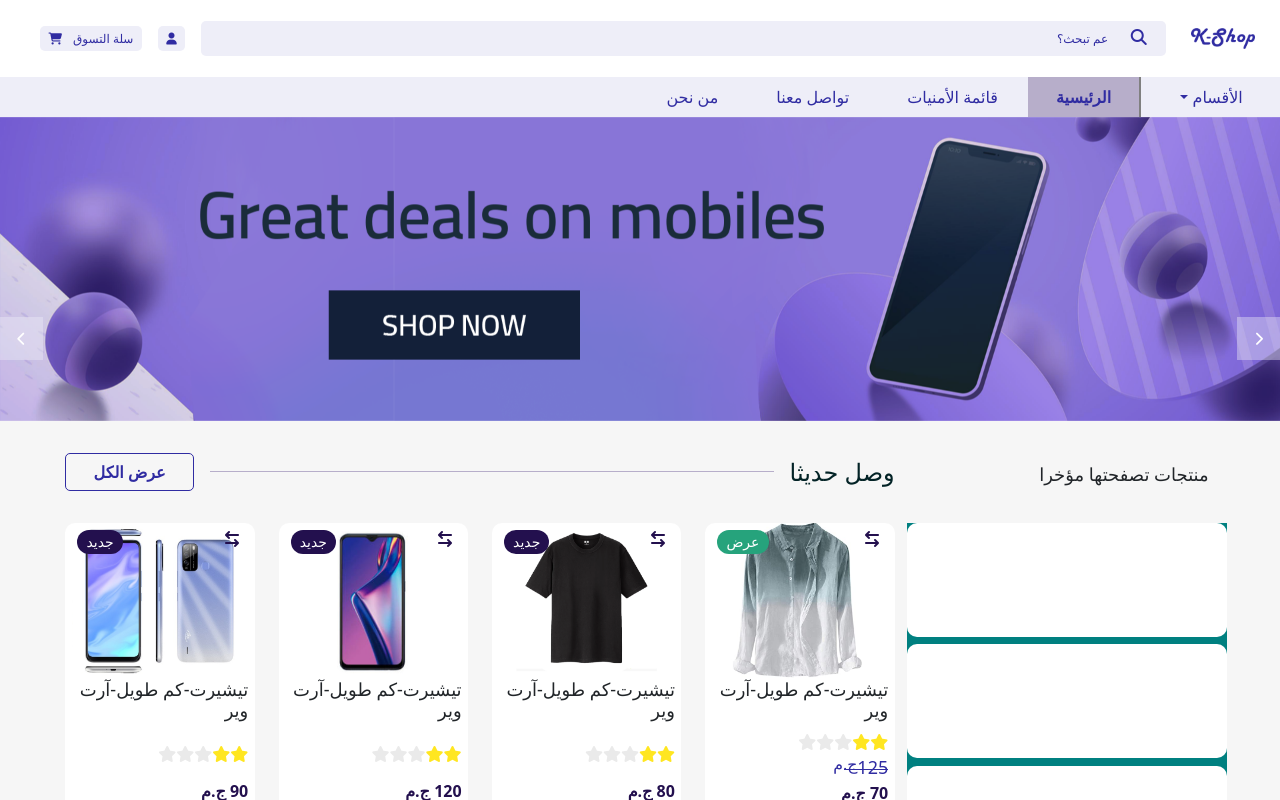
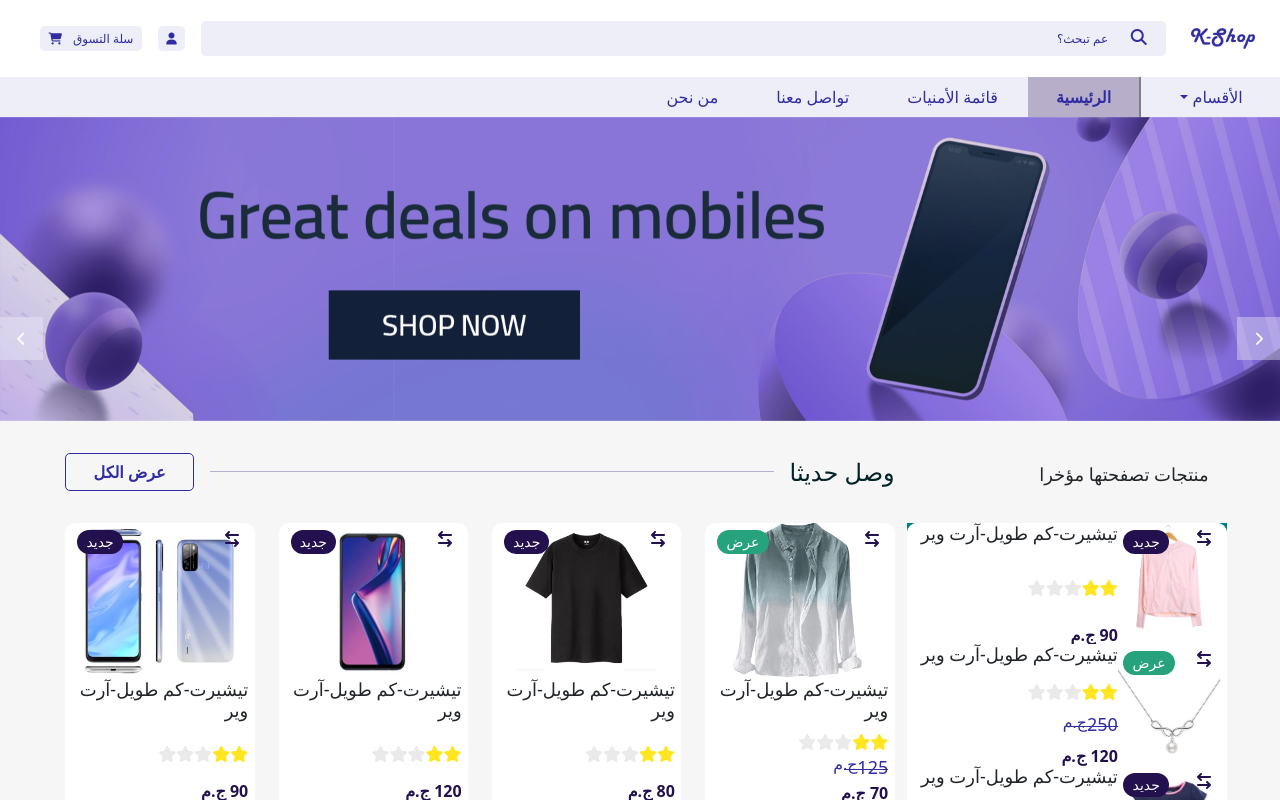
Before and after one commit to WalaaRahman/K-shop, an Angular app: page / in a window 1280 px wide. Shown: the top 800 px of the page. Built offline with nearby package versions, Linux system fonts and the light colour scheme.

Commit message:
update Product Card

```diff
--- a/src/app/Components/home/home.component.html
+++ b/src/app/Components/home/home.component.html
@@ -16,7 +16,7 @@
                 </div>
                 <div *ngIf="products" class="row gy-md-3 justify-content-center ">
                     <div *ngFor="let product of products" class="col-xl-3 col-md-4 col-sm-5 mb-4">
-                        <app-product-card [product]="product"></app-product-card>
+                        <app-product-card [section]="'home'" [product]="product"></app-product-card>
                     </div>
 
                 </div>
@@ -86,6 +86,7 @@
 
                             </div>
                         </div> -->
+                        <app-product-card [section]="'lastSeen'" [product]="product"></app-product-card>
 
                     </div>
                 </div>
--- a/src/app/Components/product-card/product-card.component.html
+++ b/src/app/Components/product-card/product-card.component.html
@@ -1,8 +1,11 @@
 <div class="card">
 
-
+    <div [ngClass]="section == 'home' ? 'd-flex flex-column' : 'd-flex flex-row-reverse'">
+        <div [ngClass]="section == 'lastSeen' ? 'col-4' : 'col-12'" >
             <app-product-img [product]="product"></app-product-img>
 
+        </div>
+        <div  [ngClass]="section == 'lastSeen' ? 'col-8' : 'col-12'">
             <div class="cardBody">
                 <div class="title">
                     <h4>
@@ -19,8 +22,7 @@
 
                 </div>
                 <div *ngIf="product.previousPrice" class=" previousePrice">
-            <small class="prevPrice" dir="rtl">{{product.previousPrice}} <small
-                    class="arabicCurrency">ج.م</small>
+                    <small class="prevPrice" dir="rtl">{{product.previousPrice}} <small class="arabicCurrency">ج.م</small>
                         <div class="lineThought"></div>
                     </small>
                 </div>
@@ -38,8 +40,7 @@
                     </div>
                     <div class="col-9">
                         <div class="leftBtn">
-                    <button class="btn addToCartBtn">أضف للسلة &nbsp;<i
-                            class="fa-solid fa-cart-plus"></i> </button>
+                            <button class="btn addToCartBtn">أضف للسلة &nbsp;<i class="fa-solid fa-cart-plus"></i> </button>
                         </div>
                     </div>
                 </div>
@@ -47,3 +48,11 @@
 
             </div>
         </div>
+
+
+
+    </div>
+
+
+
+</div>
--- a/src/app/Components/product-card/product-card.component.ts
+++ b/src/app/Components/product-card/product-card.component.ts
@@ -7,4 +7,5 @@ import { Component , Input } from '@angular/core';
 })
 export class ProductCardComponent {
 @Input() product:any;
+@Input() section:String = " ";
 }
```
Lines whose indentation alone changed are shown as unchanged.
